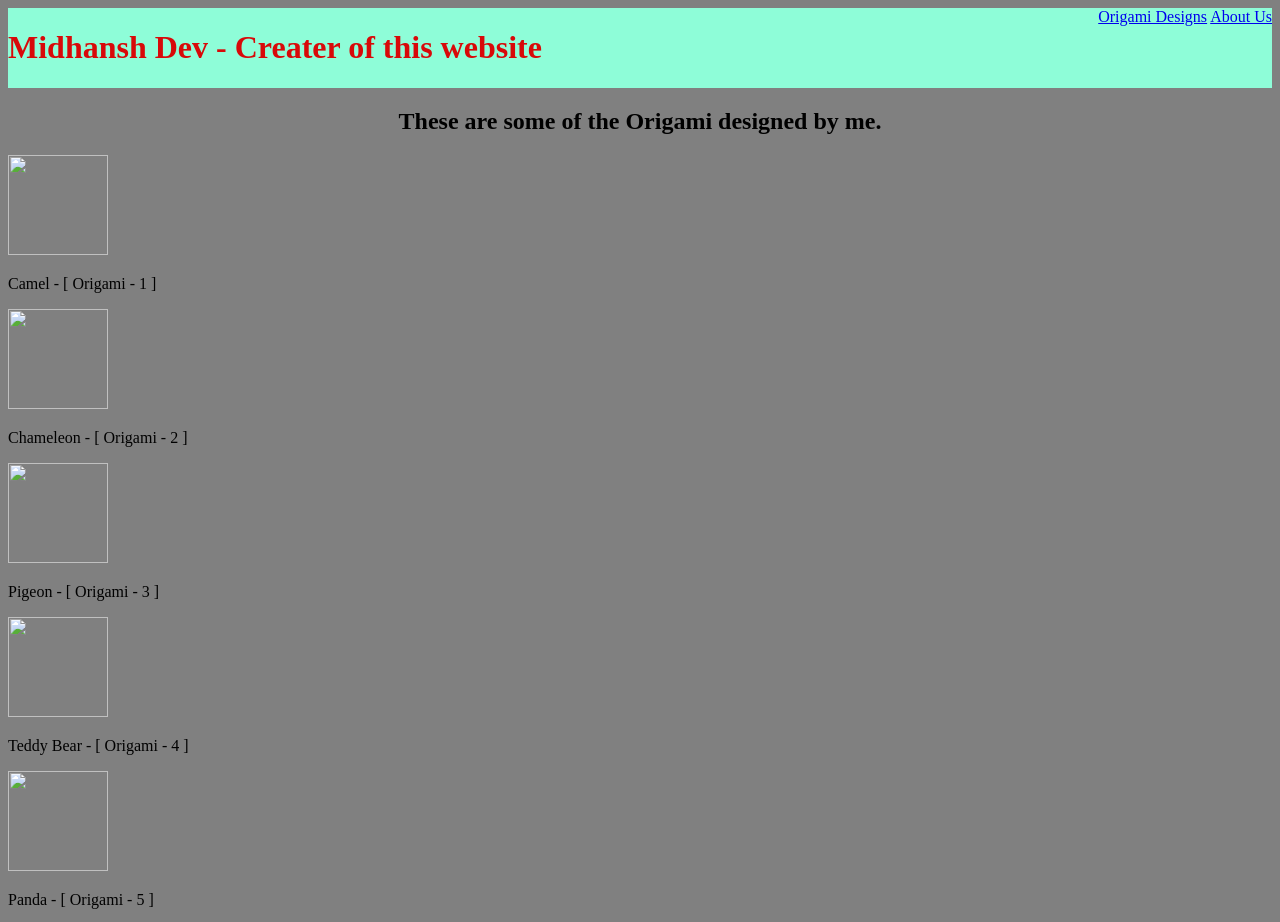
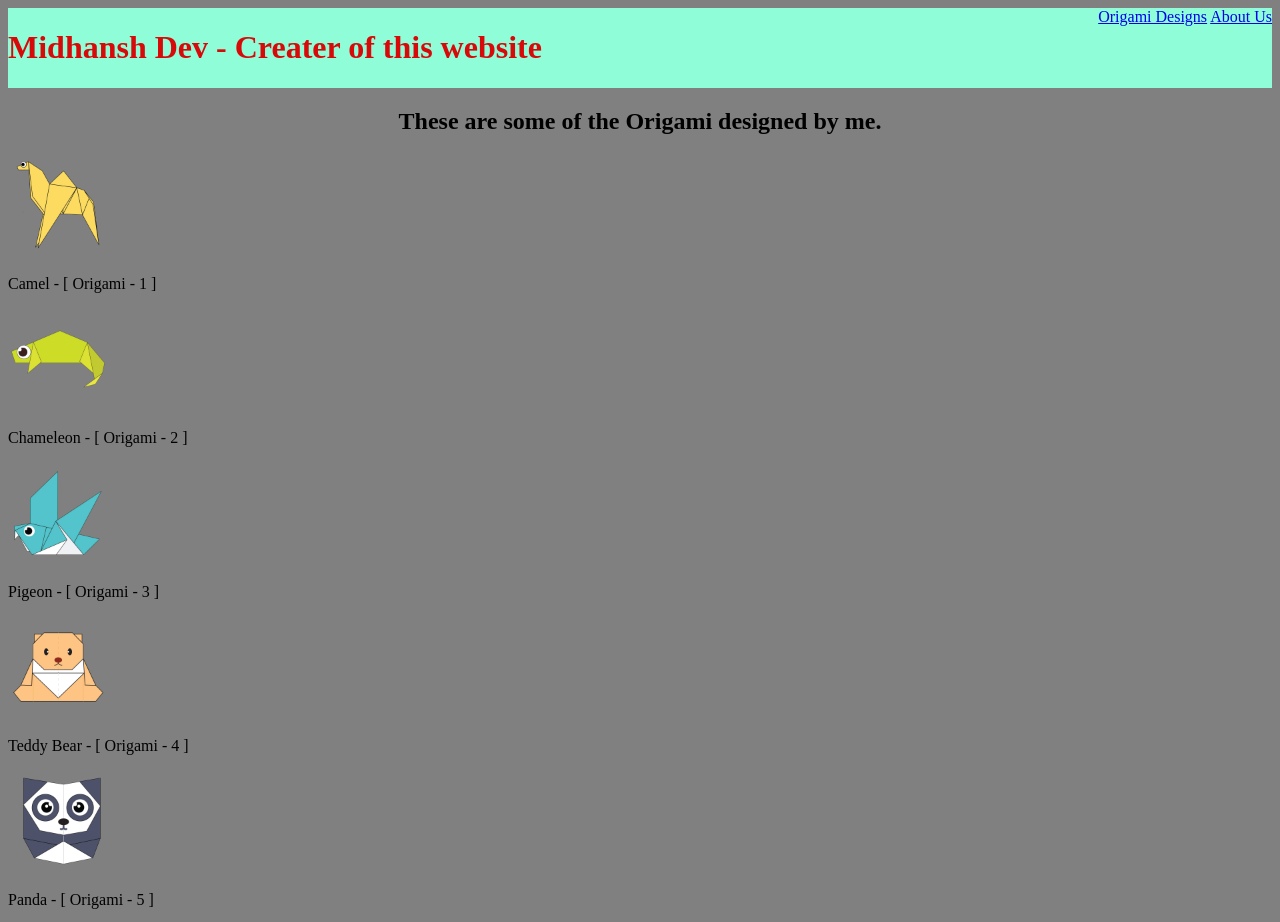
Before and after one commit to MidhanshDev/c49project, a plain HTML site: page index.html in a window 1280 px wide. Shown: the top 922 px of the page. Drawn offline with Linux system fonts and the light colour scheme.

Commit message:
Update index.html

```diff
--- a/index.html
+++ b/index.html
@@ -24,35 +24,35 @@
 <div class="grid">
 <div class="item">
 <a href="http://origami.me/camel/">
-<img src="./images/camel.png" width="100px" height="100px" />
+<img src="./camel.png" width="100px" height="100px" />
 </a>
 <p>Camel - [ Origami - 1 ]</p>
 </div>
 
 <div class="item">
     <a href="http://origami.me/chameleon/">
-        <img src="./images/chameleon.png" width="100px" height="100px" />
+        <img src="./chameleon.png" width="100px" height="100px" />
         </a>
         <p>Chameleon - [ Origami - 2 ]</p>
     </div>
 
     <div class="item">
     <a href="http://origami.me/pigeon/">
-        <img src="./images/pigeon.png" width="100px" height="100px" />
+        <img src="./pigeon.png" width="100px" height="100px" />
         </a>
         <p>Pigeon - [ Origami - 3 ]</p>
     </div>
 
     <div class="item">
     <a href="http://origami.me/teddy-bear/">
-        <img src="./images/teddy.png" width="100px" height="100px" />
+        <img src="./teddy.png" width="100px" height="100px" />
         </a>
         <p>Teddy Bear - [ Origami - 4 ]</p>
     </div>
 
     <div class="item">
     <a href="http://origami.me/panda/">
-        <img src="./images/panda.png" width="100px" height="100px" />
+        <img src="./panda.png" width="100px" height="100px" />
         </a>
         <p>Panda - [ Origami - 5 ]</p>
     </div>
```
